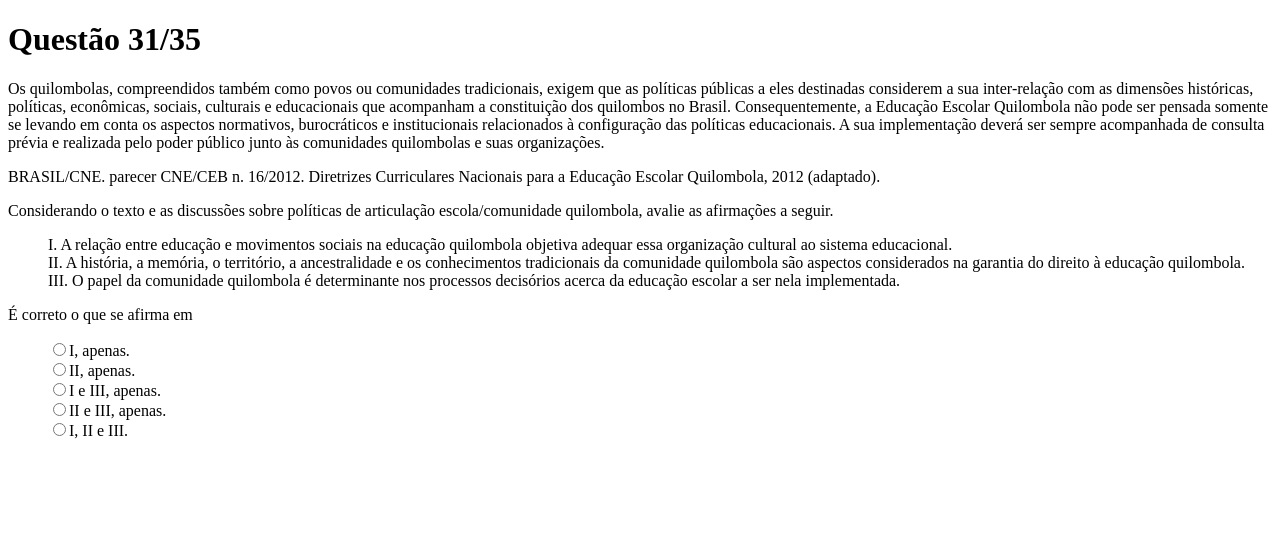
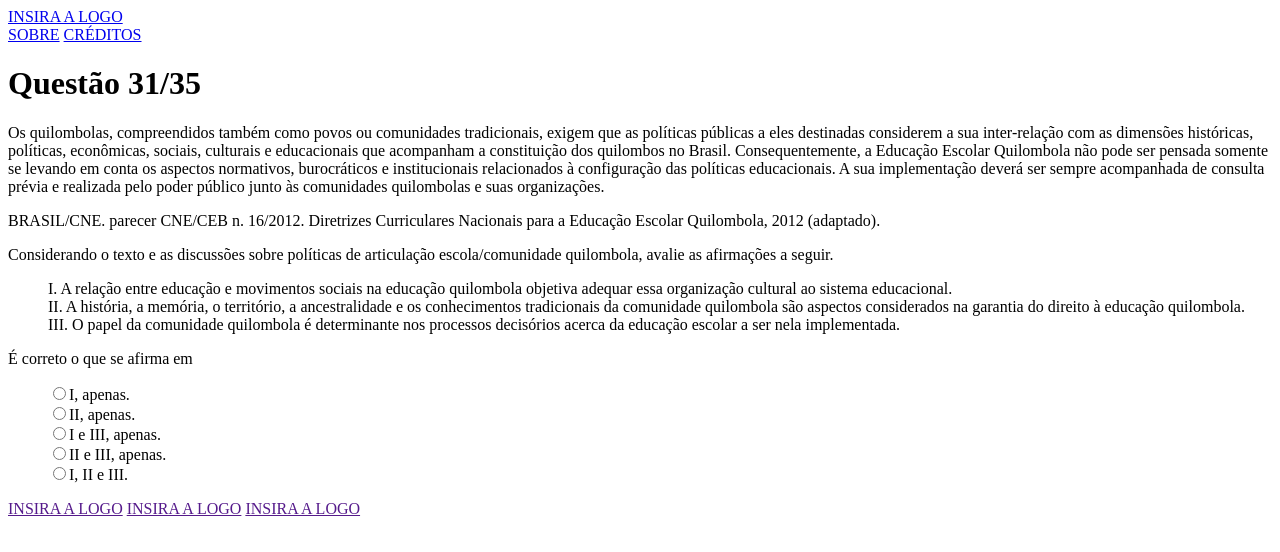
Before and after one commit to kevin-ribeiro/pmi-enad2021, a plain HTML site: page questoes/q31.html in a window 1280 px wide. Drawn offline with Linux system fonts and the light colour scheme.

Commit message:
Formatação da 30-35

```diff
--- a/questoes/q31.html
+++ b/questoes/q31.html
@@ -6,6 +6,17 @@
   <title>ENADE 2021</title>
 </head>
 <body>
+
+  <header>
+    <a href="#">INSIRA A LOGO</a>
+
+    <nav class="about_credits">
+      <a href="#">SOBRE</a>
+      <a href="#">CRÉDITOS</a>
+    </nav>
+  </header>
+
+  <main>
   <h1>Questão 31/35</h1>
 
   <p>Os quilombolas, compreendidos também como povos ou comunidades tradicionais, exigem que as políticas públicas a eles destinadas considerem a sua inter-relação com as dimensões históricas, políticas, econômicas, sociais, culturais e educacionais que acompanham a constituição dos quilombos no Brasil. Consequentemente, a Educação Escolar Quilombola não pode ser pensada somente se levando em conta os aspectos normativos, burocráticos e institucionais relacionados à configuração das políticas educacionais. A sua implementação deverá ser sempre acompanhada de consulta prévia e realizada pelo poder público junto às comunidades quilombolas e suas organizações.</p>
@@ -28,6 +39,14 @@
     <li><input type="radio" name="alternativa" value="D">II e III, apenas.</li>
     <li><input type="radio" name="alternativa" value="E">I, II e III.</li>
   </ul>
+  </body>
+  </main>
+
+  <footer>
+    <a href="">INSIRA A LOGO</a>
+    <a href="">INSIRA A LOGO</a>
+    <a href="">INSIRA A LOGO</a>
+  </footer>
 
 </body>
 </html>
```
Also changed, not shown: questoes/q30.html (+18 -0 lines), questoes/q32.html (+18 -0 lines), questoes/q33.html (+18 -0 lines), questoes/q34.html (+18 -0 lines), questoes/q35.html (+18 -0 lines).
